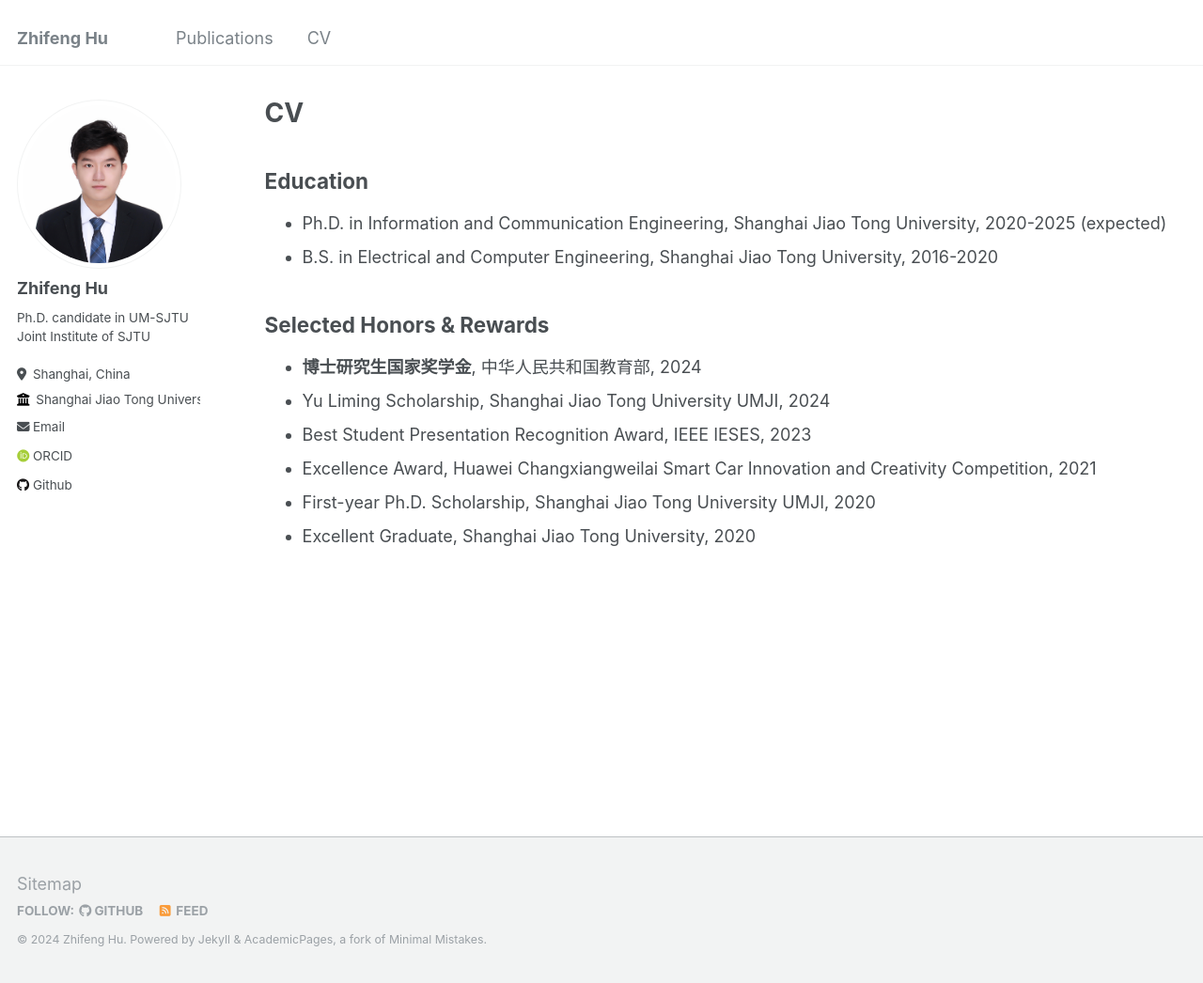
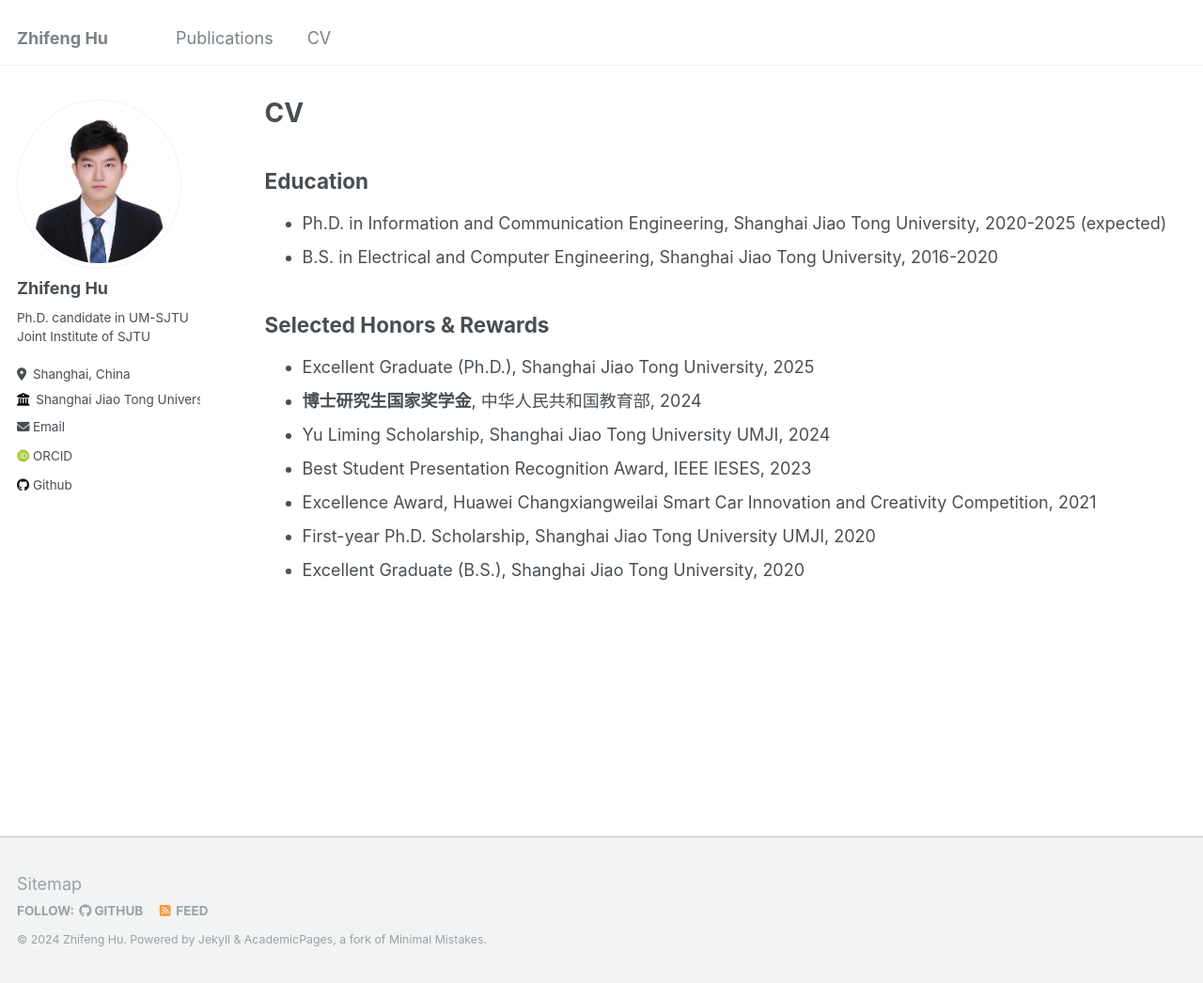
Before and after one commit to CantorHu/CantorHu.github.io, a Jekyll site: the page built from _pages/cv.md, in a window 1280 px wide and 1046 px high. Shown: the whole window at 94% size. Built offline with Jekyll 4.4.1, drawn with Linux system fonts in a browser that asks for light colours; some web fonts are replaced.

Commit message:
Update cv.md

```diff
--- a/_pages/cv.md
+++ b/_pages/cv.md
@@ -17,9 +17,10 @@ Education
 
 Selected Honors & Rewards
 -----
+- Excellent Graduate (Ph.D.), Shanghai Jiao Tong University, 2025
 - **博士研究生国家奖学金**, 中华人民共和国教育部, 2024
 - Yu Liming Scholarship, Shanghai Jiao Tong University UMJI, 2024
 - Best Student Presentation Recognition Award, IEEE IESES, 2023
 - Excellence Award, Huawei Changxiangweilai Smart Car Innovation and Creativity Competition, 2021
 - First-year Ph.D. Scholarship, Shanghai Jiao Tong University UMJI, 2020
-- Excellent Graduate, Shanghai Jiao Tong University, 2020
+- Excellent Graduate (B.S.), Shanghai Jiao Tong University, 2020
```
